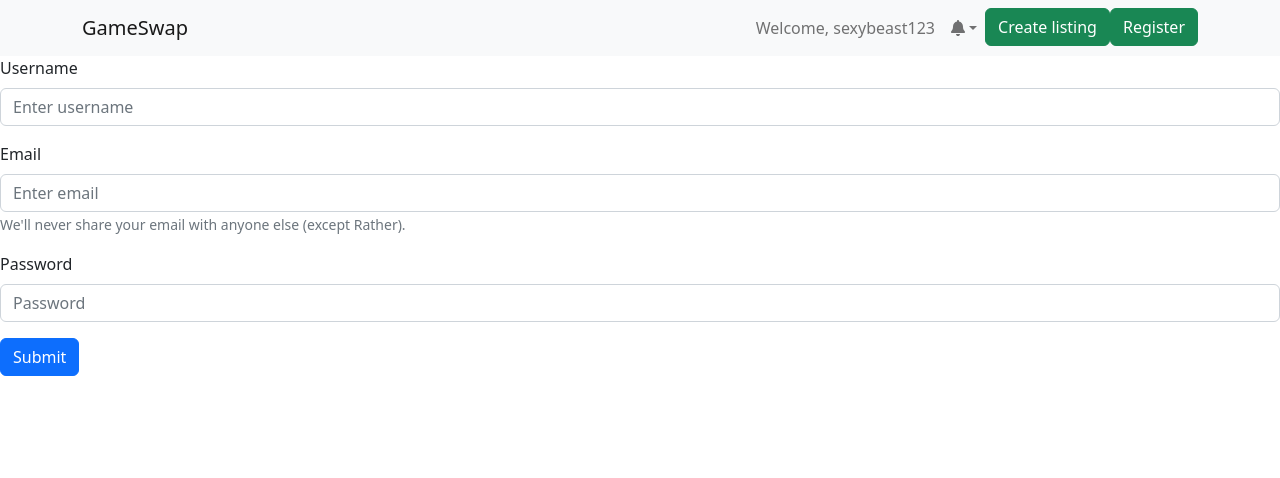
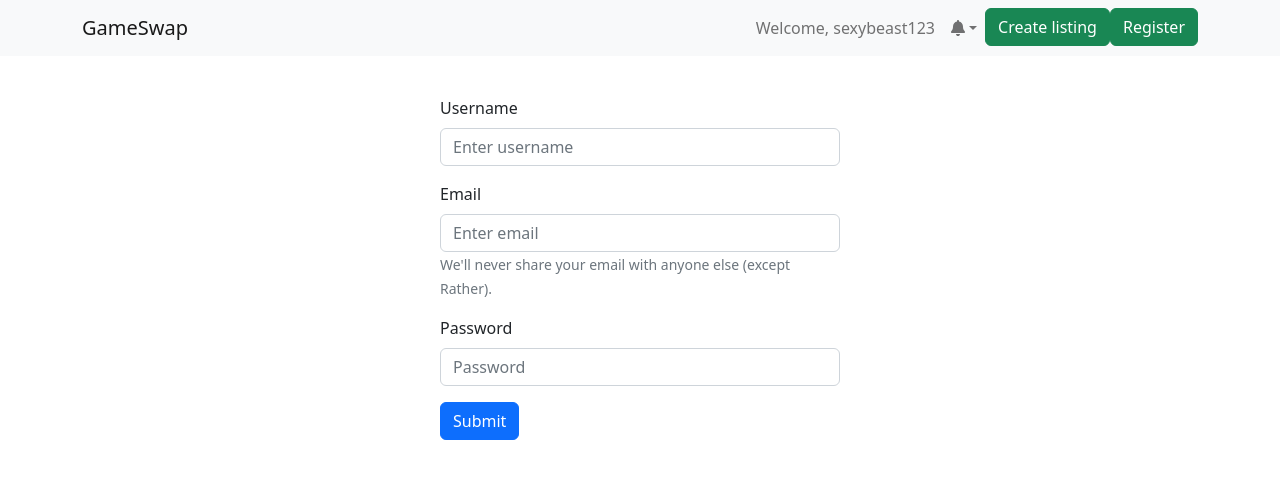
Before and after one commit to yaseenmustapha/Bookswap, a React (Create React App) app in the folder client/: page /register in a window 1280 px wide. Shown: the top 478 px of the page. Built offline with nearby package versions, Linux system fonts and the light colour scheme.

Commit message:
Update register UI

```diff
--- a/client/src/pages/Register.jsx
+++ b/client/src/pages/Register.jsx
@@ -42,7 +42,7 @@ function Register() {
   return (
     <div>
       <Header></Header>
-      <Form>
+      <Form style={{width: '400px', margin: 'auto', paddingTop: '40px'}}>
         <Form.Group className="mb-3" controlId="formBasicEmail">
           <Form.Label>Username</Form.Label>
           <Form.Control value={username} type="username" placeholder="Enter username" onChange={handleChangeUsername} />
```
